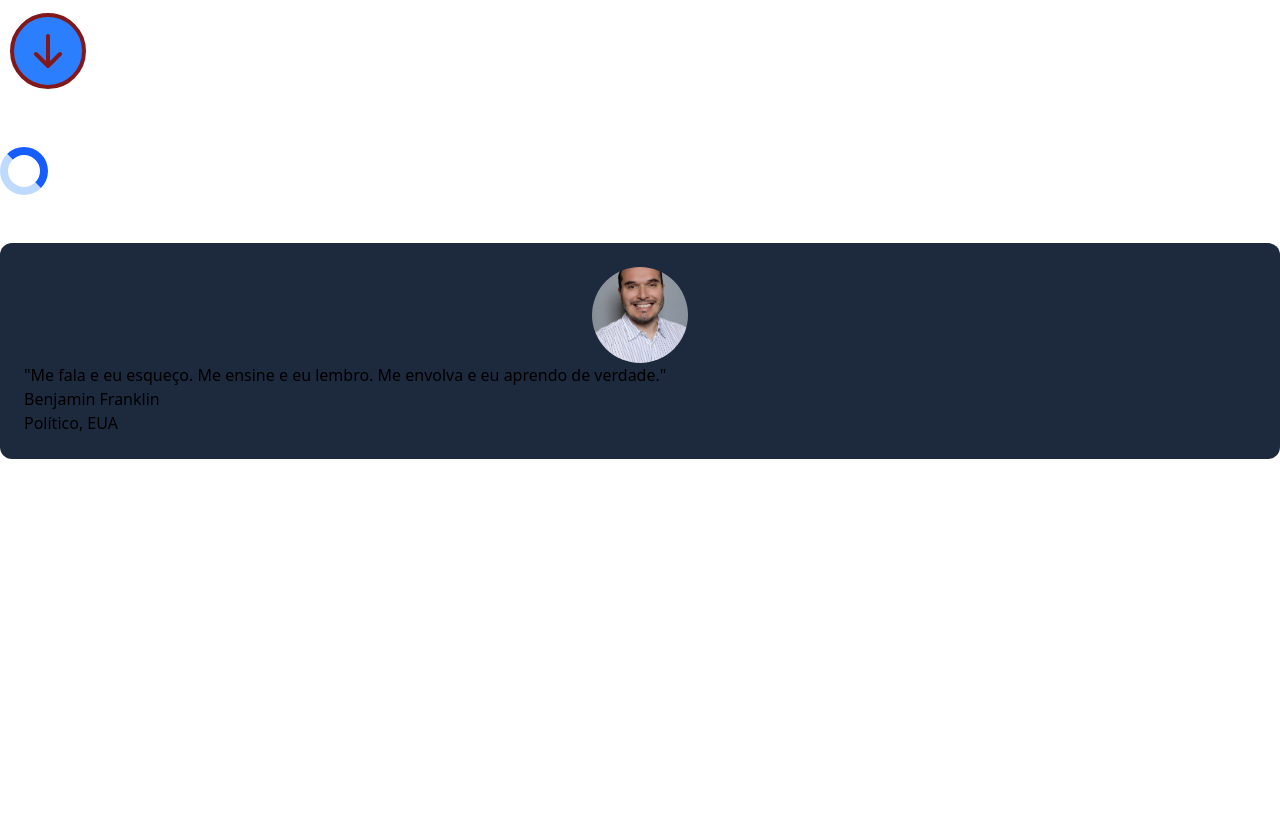
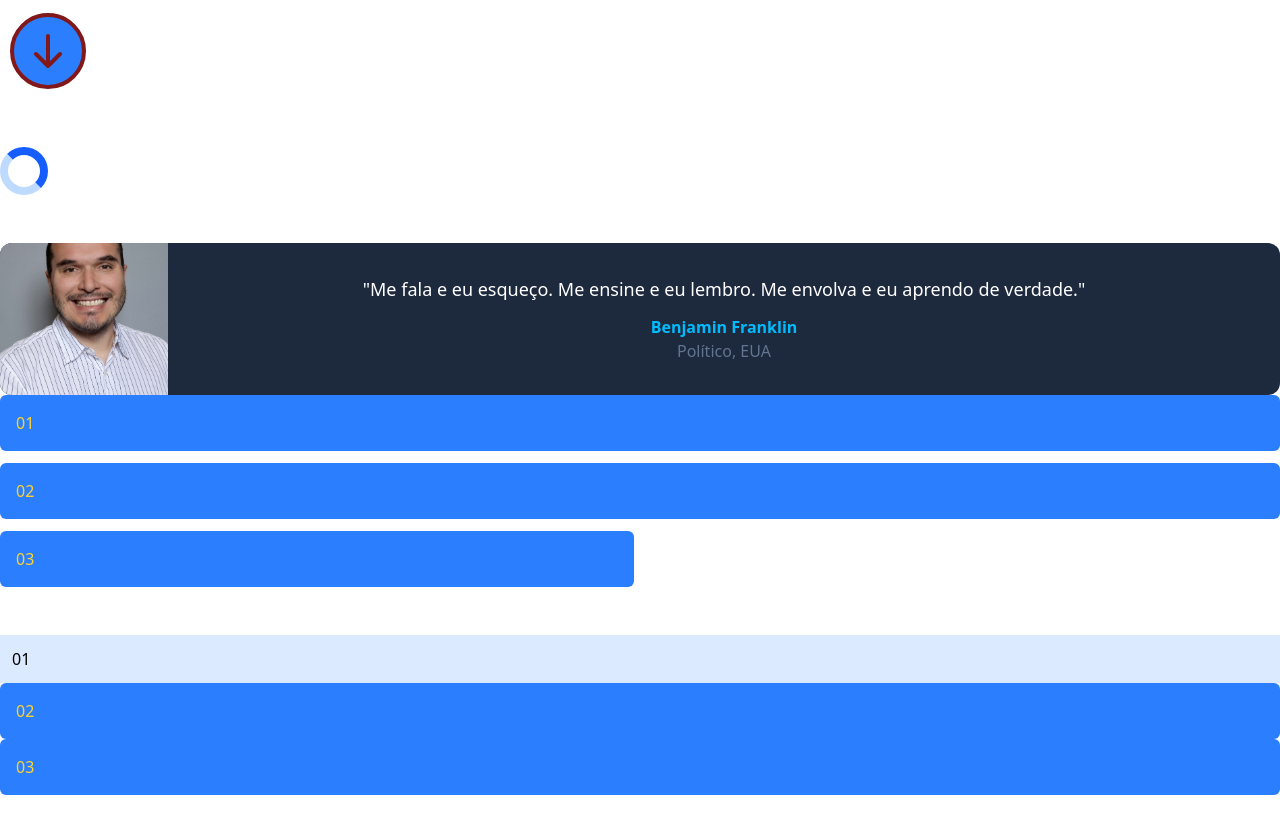
Before and after one commit to boma026/tailwind_layout, a website: page src/index.html in a window 1280 px wide. Shown: the part 1253-2086 px from the top of the page. Before the commit the page ends 1712 px from the top, so only its background shows below. Drawn offline with Linux system fonts and the light colour scheme.

Commit message:
14/03/25

```diff
--- a/src/index.html
+++ b/src/index.html
@@ -50,6 +50,8 @@
     </div>
     <br><br>
 
+    <!--EXERCICIOS SIMPLES PARA TESTAR AS FUNCIONALIDADES DO TAILWIND-->
+
     <!--Animação-->
 
     <div class="container mx-auto">
@@ -79,17 +81,35 @@
 
     <div class="container mx-auto">
 
-        <div class="rounded-xl overflow-hidden p-6 bg-slate-800">
-            <div class="w-24 h-24 bg-cover bg-center rounded-full mx-auto bg-[url(/foto/AndreMauricio.jpeg)]"></div>
-            <div>
-                <p>"Me fala e eu esqueço. Me ensine e eu lembro. Me envolva e eu aprendo de verdade."</p>
-                <p>Benjamin Franklin</p>
-                <p>Político, EUA</p>
+        <div class="rounded-xl overflow-hidden p-6 bg-slate-800 md:flex md:p-0">
+            <div class="w-24 h-24 bg-cover bg-center rounded-full mx-auto md:w-42 md:h-auto md:rounded-none bg-[url(/foto/AndreMauricio.jpeg)]"></div>
+            <div class="grow pt-6 text-center md:p-8">
+                <p class="text-lg text-white">"Me fala e eu esqueço. Me ensine e eu lembro. Me envolva e eu aprendo de verdade."</p>
+                <p class="mt-3 font-bold text-sky-400">Benjamin Franklin</p>
+                <p class="text-slate-500">Político, EUA</p>
             </div>
         </div>
 
     </div>
 
+    <!--Grid Responsivo-->
+
+    <div class="grid grid-cols-2 gap-3">
+        <div class="col-span-full rounded-md bg-blue-500 text-amber-300 p-4">01</div>
+        <div class="col-span-2 rounded-md bg-blue-500 text-amber-300 p-4">02</div>
+        <div class="rounded-md bg-blue-500 text-amber-300 p-4">03</div>
+    </div>
+    <br><br>
+
+    <!--Group Hover-->
+
+    <div class="container mx-auto">
+        <div class="group bg-blue-100 p-3 hover:bg-green-700"
+        <div class="col-span-full rounded-md bg-blue-500 text-amber-300 p-4">01</div>
+        <div class="col-span-2 rounded-md bg-blue-500 text-amber-300 p-4">02</div>
+        <div class="rounded-md bg-blue-500 text-amber-300 p-4">03</div>
+    </div>
+    <br><br>
 
 </body>
 </html>
```
Also changed, not shown: dist/output.css.
